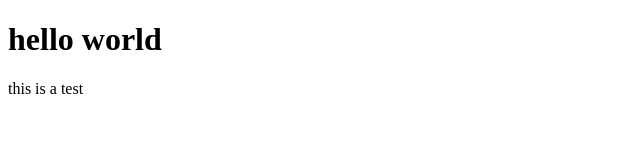
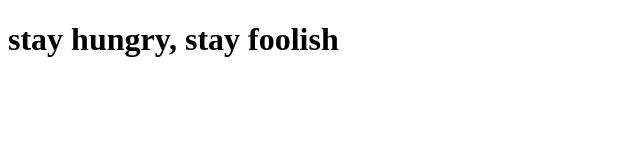
Before and after one commit to karandudeja/test-qr, a plain HTML site: page index.html in a window 1280 px wide. Shown: the whole page, without its empty margins (0-640 px from the left). Drawn offline with Linux system fonts and the light colour scheme.

Commit message:
updated text

```diff
--- a/index.html
+++ b/index.html
@@ -6,7 +6,6 @@
     <title>test-qr</title>
 </head>
 <body>
-    <h1>hello world</h1>
-    <p>this is a test</p>
+    <h1>stay hungry, stay foolish</h1>
 </body>
 </html>
```
